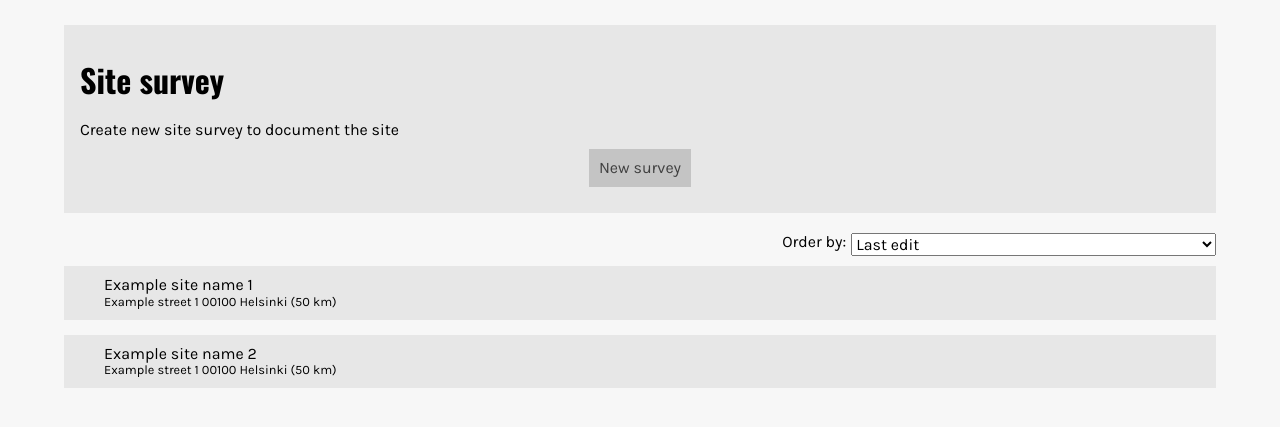
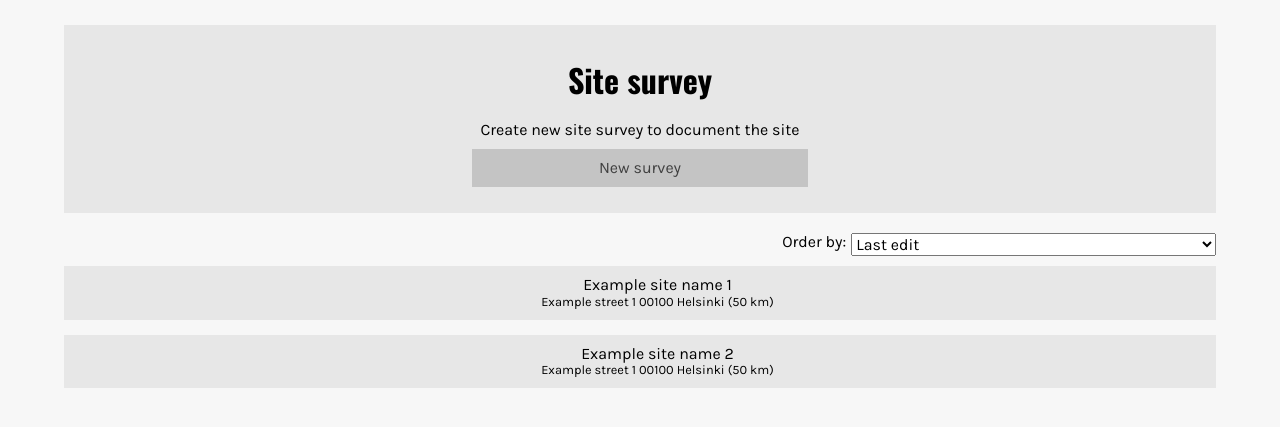
Before and after one commit to Zigelzi/SiteSurveyApp, a Flask app: page / in a window 1280 px wide. Shown: the part 40-467 px from the top of the page. Run offline with Flask 2, Linux system fonts and the light colour scheme.

Commit message:
Added mixins partial, added center mixing, removed unneccessary flexbox properties and changed input-box margin-bottom to padding-bottom to prevent collapsing margins on last input box

```diff
--- a/sitesurvey/static/css/style.css
+++ b/sitesurvey/static/css/style.css
@@ -383,9 +383,6 @@ template {
   margin-bottom: 10px;
   padding: 1rem;
 }
-#index-main-card .btn {
-  align-self: center;
-}
 
 .location {
   padding: 10px 5px 10px 40px;
@@ -428,8 +425,7 @@ template {
   width: 90%;
   margin-left: auto;
   margin-right: auto;
-  display: flex;
-  flex-direction: column;
+  text-align: center;
 }
 .grey-container a {
   text-decoration: none;
@@ -552,8 +548,9 @@ header {
 .btn {
   background-color: #c4c4c4;
   padding: 10px;
-  display: inline-block;
+  display: block;
   margin: 10px auto;
+  max-width: 30%;
 }
 .btn:hover {
   background-color: #d1d1d1;
@@ -583,7 +580,8 @@ header {
 }
 
 .input-box {
-  margin-bottom: 20px;
+  padding-bottom: 20px;
+  text-align: left;
   /*
   Radio buttons are nested inside ul-li element. Label and imput styling need to be adjusted to
   get matching style with other input elements
--- a/sitesurvey/static/scss/components/_buttons.scss
+++ b/sitesurvey/static/scss/components/_buttons.scss
@@ -5,8 +5,9 @@
 .btn {
     background-color: $darkgrey;
     padding: 10px;
-    display: inline-block;
+    display: block;
     margin: 10px auto;
+    max-width: 30%;
 
     // Hover style for the button
     &:hover {
--- a/sitesurvey/static/scss/components/_surveys.scss
+++ b/sitesurvey/static/scss/components/_surveys.scss
@@ -28,7 +28,8 @@
 }
 
 .input-box {
-    margin-bottom:20px;
+    padding-bottom:20px;
+    text-align: left;
 
     label,
     input,
--- a/sitesurvey/static/scss/layout/_card.scss
+++ b/sitesurvey/static/scss/layout/_card.scss
@@ -6,10 +6,6 @@
     // "Site Survey" main card in the index page
     margin-bottom: 10px;
     padding: 1rem;
-
-    .btn {
-        align-self: center;
-    }
 }
 
 .location {
--- a/sitesurvey/static/scss/layout/_containers.scss
+++ b/sitesurvey/static/scss/layout/_containers.scss
@@ -16,11 +16,8 @@
 // Grey box container for main elements
 .grey-container {
     background-color: $lightgrey;
-    width: 90%;
-    margin-left: auto;
-    margin-right: auto;
-    display: flex;
-    flex-direction: column;
+    @include center(90%);
+    text-align: center;
     a {
         text-decoration: none;
         color: #404040
--- a/sitesurvey/static/scss/style.scss
+++ b/sitesurvey/static/scss/style.scss
@@ -3,7 +3,8 @@
 // ===================
 
 // Utilities
-@import 'utils/variables';
+@import 'utils/variables',
+        'utils/mixins';
 
 // Base styles and resets
 @import 'base/base',
--- /dev/null
+++ b/sitesurvey/static/scss/utils/_mixins.scss
@@ -0,0 +1,23 @@
+// ===================
+// Mixins
+// ===================
+
+// Centering block contents
+@mixin center($w) {
+    width: $w;
+    margin-left: auto;
+    margin-right: auto;
+}
+
+// Create flex container
+@mixin flex(
+    $disp: flex,
+    $dir: null,
+    $wrap: null,
+    $just: null
+    ) {
+    display: $disp;
+    flex-direction: $dir;
+    flex-wrap: $wrap;
+    justify-content: $just;
+}
```
Also changed, not shown: 1 other file.
